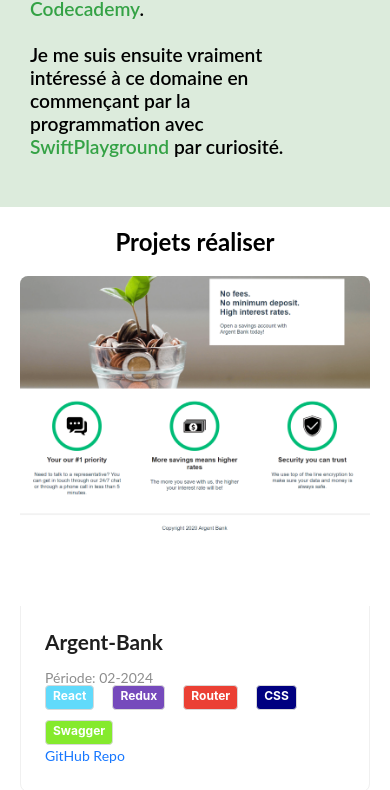
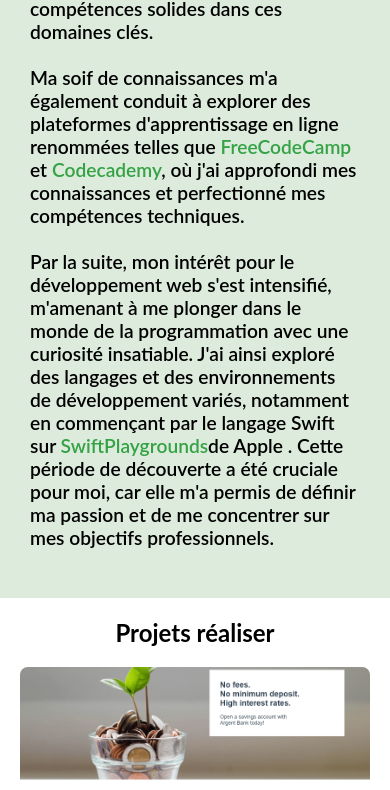
Before and after one commit to vYna-Yvan/Portfolio, a React (Create React App) app: page / in a window 390 px wide. Shown: the part 940-1730 px from the top of the page. Built offline with nearby package versions, Linux system fonts and the light colour scheme.

Commit message:
finition responsive et about me complet

```diff
--- a/src/components/aboutMe/AboutMe.js
+++ b/src/components/aboutMe/AboutMe.js
@@ -8,28 +8,40 @@
       <div className="details">
         <h2>À propos de moi</h2>
         <p>
-          Ça fait 3 ans que je suis dans le monde du Web. J'ai suivi diverses
-          formations telles que le Web Design et l'intégration web, ainsi que
-          des apprentissages sur des sites tels que{" "}
+          Cela fait maintenant 3 ans que j'évolue dans le monde du Web, une
+          aventure passionnante qui m'a permis d'explorer divers domaines. J'ai
+          entrepris différentes formations spécialisées, notamment en Web Design
+          et en intégration web, afin d'acquérir des compétences solides dans
+          ces domaines clés.
+          <br />
+          <br />
+          Ma soif de connaissances m'a également conduit à explorer des
+          plateformes d'apprentissage en ligne renommées telles que{" "}
           <Link to="https://www.freecodecamp.org/" target="_blank">
             FreeCodeCamp
           </Link>{" "}
-          ou{" "}
+          et{" "}
           <Link to="https://www.codecademy.com/" target="_blank">
             Codecademy
           </Link>
-          .
+          , où j'ai approfondi mes connaissances et perfectionné mes compétences
+          techniques.
           <br />
           <br />
-          Je me suis ensuite vraiment intéressé à ce domaine en commençant par
-          la programmation avec{" "}
+          Par la suite, mon intérêt pour le développement web s'est intensifié,
+          m'amenant à me plonger dans le monde de la programmation avec une
+          curiosité insatiable. J'ai ainsi exploré des langages et des
+          environnements de développement variés, notamment en commençant par le
+          langage Swift sur{" "}
           <Link
             to="https://www.apple.com/fr/swift/playgrounds/"
             target="_blank"
           >
-            SwiftPlayground
-          </Link>{" "}
-          par curiosité.
+            SwiftPlaygrounds
+          </Link>
+          de Apple . Cette période de découverte a été cruciale pour moi, car
+          elle m'a permis de définir ma passion et de me concentrer sur mes
+          objectifs professionnels.
         </p>
       </div>
     </div>
--- a/src/components/aboutMe/aboutMe.scss
+++ b/src/components/aboutMe/aboutMe.scss
@@ -13,7 +13,7 @@
     }
 
     .details {
-        width: 80%;
+        width: 100%;
 
         a {
             color: #34a245;
--- a/src/components/projets/Projet.js
+++ b/src/components/projets/Projet.js
@@ -50,12 +50,12 @@
         </Tag>
       ))}
     </div>
-    <div className="git-link">
+    <div className="project-link repoGit-link">
       <a href={githubRepo} target="_blank" rel="noopener noreferrer">
-        GitHub Repo
+        Repository
       </a>
       {liveSite && (
-        <div>
+        <div className="project-link liveSite-link">
           <a href={liveSite} target="_blank" rel="noopener noreferrer">
             Live Site
           </a>
--- a/src/components/skills/skills.scss
+++ b/src/components/skills/skills.scss
@@ -11,8 +11,12 @@
 
     h2 {
         color: #333;
-        font-size: 28px;
+        font-size: 2rem;
         margin-bottom: 20px;
+
+        @media screen and (max-width: 768px) {
+            font-size: 1.5rem;
+        }
     }
 
     .skills-grid {
--- a/src/sass/Home.scss
+++ b/src/sass/Home.scss
@@ -10,6 +10,15 @@
     justify-content: center;
     align-items: center;
     padding: 50px 0;
+
+    h2 {
+        font-size: 2rem;
+
+        @media screen and (max-width: 768px) {
+            font-size: 1.5rem;
+        }
+
+    }
 
     @media screen and (max-width: 1024px) {
         padding: 30px;
@@ -69,6 +78,12 @@
         font-weight: bold;
     }
 
+    .ant-card-meta-description {
+        font-size: medium;
+        font-weight: 700;
+        margin-bottom: 10px;
+    }
+
     .technologies {
         display: flex;
         flex-direction: row;
@@ -83,7 +98,14 @@
         }
     }
 
-    .git-link {
+    .project-link {
+        a {
+            color: black;
+            font-size: medium;
+        }
+    }
+
+    .repoGit-link {
         display: flex;
         flex-direction: row;
         gap: 10px;
```
